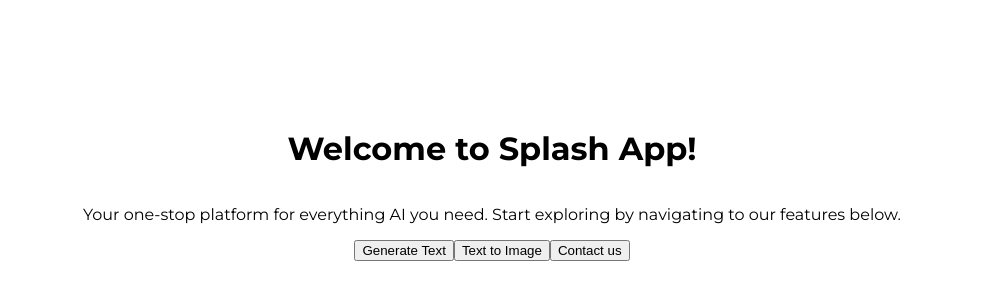
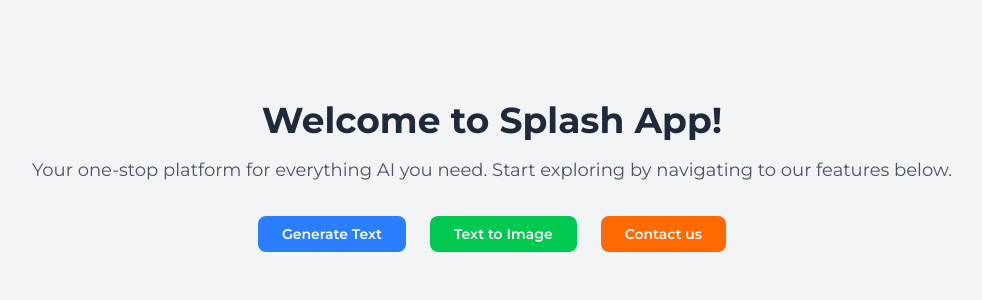
Before and after one commit to juskins/alx-project-0x03-setup, a Next.js app in the folder alx-project-0x03/: page / in a window 1280 px wide. Shown: the part 224-524 px from the top of the page, without its empty margins (148-1130 px from the left). Built offline with nearby package versions, Linux system fonts and the light colour scheme.

Commit message:
Update global css

```diff
--- a/alx-project-0x03/styles/globals.css
+++ b/alx-project-0x03/styles/globals.css
@@ -3,8 +3,29 @@
 @tailwind base;
 @tailwind components;
 @tailwind utilities;
+@import "tailwindcss";
 
 body {
   font-family: "Montserrat", sans-serif;
   font-optical-sizing: auto;
 }
+
+
+:root {
+  --background: #ffffff;
+  --foreground: #171717;
+}
+
+@theme inline {
+  --color-background: var(--background);
+  --color-foreground: var(--foreground);
+  --font-sans: var(--font-geist-sans);
+  --font-mono: var(--font-geist-mono);
+}
+
+@media (prefers-color-scheme: dark) {
+  :root {
+    --background: #0a0a0a;
+    --foreground: #ededed;
+  }
+}
```
